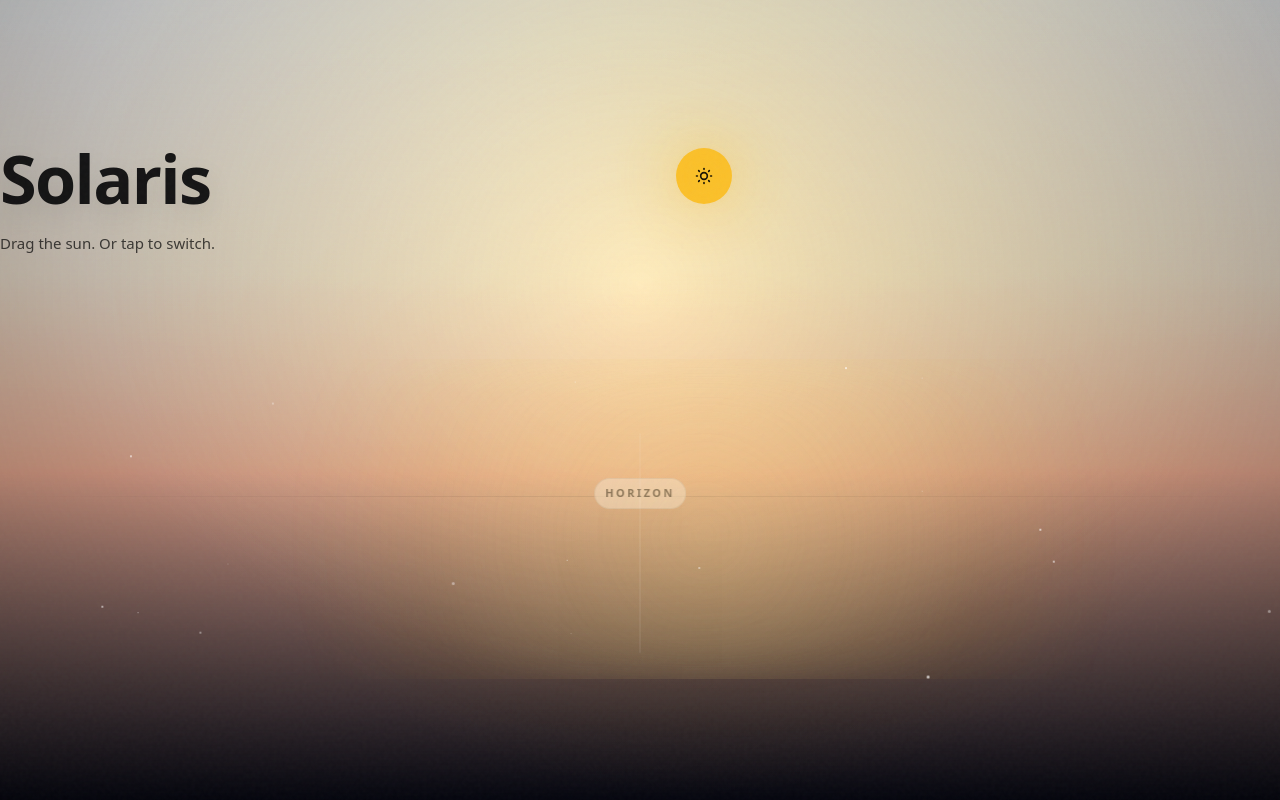
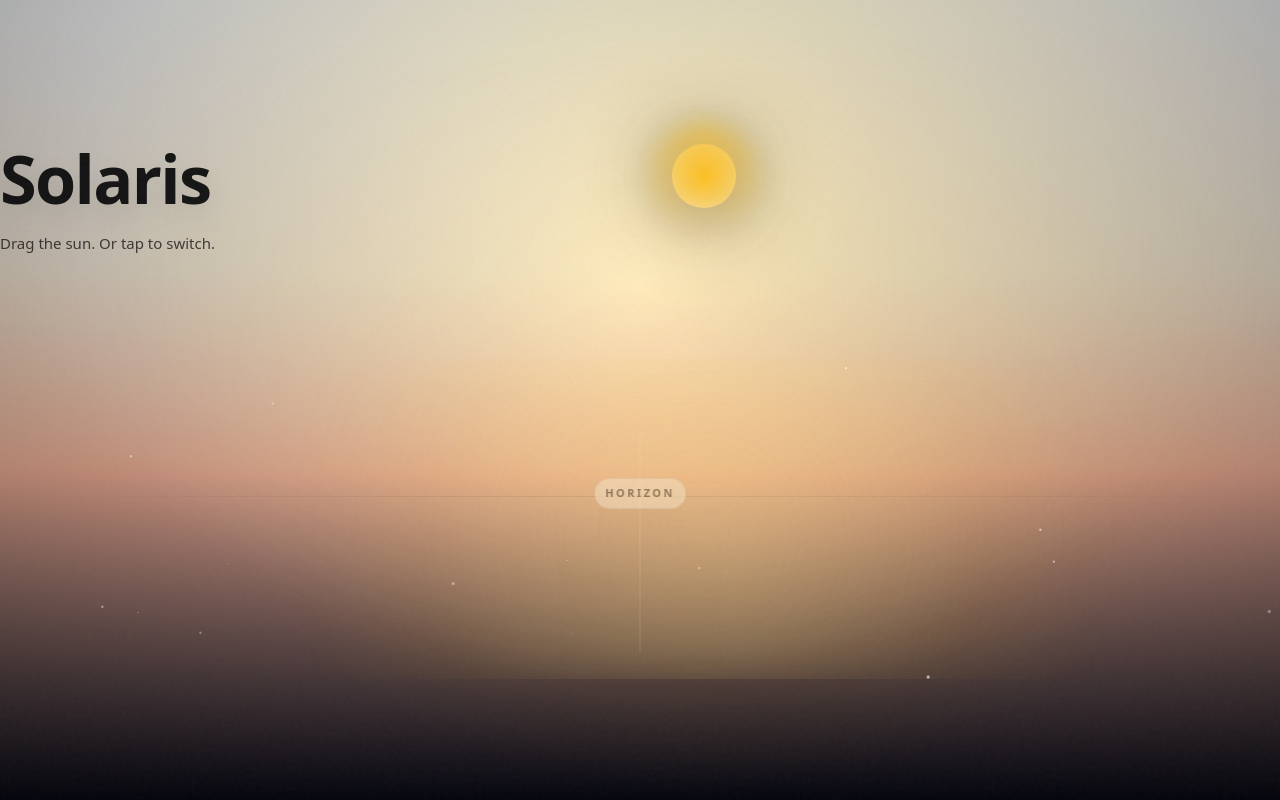
Before and after one commit to aniiKhachunts/solar-toggle, a React (Vite) app: page / in a window 1280 px wide. Built offline with nearby package versions, Linux system fonts and the light colour scheme.

Commit message:
Fixed functionality problems

```diff
--- a/src/App.css
+++ b/src/App.css
@@ -184,3 +184,59 @@
     50% { opacity: 0.6; }
     100% { transform: translateY(-80px); opacity: 0; }
 }
+
+@keyframes spin {
+    from { transform: rotate(0deg); }
+    to { transform: rotate(360deg); }
+}
+
+/* Sun Ray System */
+.sun-rays-container {
+    position: absolute;
+    inset: -30px;
+    display: flex;
+    align-items: center;
+    justify-content: center;
+    animation: spin 20s linear infinite;
+}
+
+.sun-ray {
+    position: absolute;
+    width: 2px;
+    height: 140%;
+    background: linear-gradient(to bottom, transparent, var(--color), transparent);
+    opacity: 0.2;
+    transform: rotate(calc(var(--index) * 45deg));
+}
+
+/* Glassmorphism Title Effect */
+.text-title {
+    background: linear-gradient(to bottom, #fff 30%, rgba(255,255,255,0.4));
+    -webkit-background-clip: text;
+    -webkit-text-fill-color: transparent;
+    filter: drop-shadow(0 4px 12px rgba(0,0,0,0.2));
+    letter-spacing: -0.05em;
+}
+
+/* Enhancing the Scene Backgrounds */
+.solar-scene {
+    background: var(--scene-bg);
+    transition: background 1s ease-in-out;
+}
+
+:root.mode-day {
+    --scene-bg: radial-gradient(circle at 50% -20%, #3b82f6, #1e3a8a, #020617);
+}
+
+:root.mode-night {
+    --scene-bg: radial-gradient(circle at 50% -20%, #1e1b4b, #0f172a, #020617);
+}
+
+/* Subtle Aurora effect */
+.aurora {
+    position: absolute;
+    inset: 0;
+    background: radial-gradient(circle at 50% 50%, rgba(96,165,250,0.05), transparent 50%);
+    mix-blend-mode: screen;
+    opacity: var(--dusk);
+}
--- a/src/App.tsx
+++ b/src/App.tsx
@@ -127,8 +127,7 @@ export default function App() {
                         </div>
 
                         <div className="absolute inset-0 pointer-events-none overflow-hidden">
-                            {!isDragging && particles.map((p, i) => (
-                                <div
+                            {particles.map((p, i) => (                                <div
                                     key={i}
                                     className="absolute rounded-full bg-white"
                                     style={{
--- a/src/components/SolarOrb.tsx
+++ b/src/components/SolarOrb.tsx
@@ -1,5 +1,4 @@
 import { useEffect, useRef, useState } from "react";
-import { Moon, SunMedium } from "lucide-react";
 
 type Props = {
     isNight: boolean;
@@ -46,8 +45,11 @@ export default function SolarOrb({ isNight, setIsNight, setIsDragging }: Props)
         const clampedY = clamp(y, 40, viewportRef.current.h - 40);
 
         const isBelow = clampedY > horizonY;
+
         root.classList.toggle("mode-night", isBelow);
         root.classList.toggle("mode-day", !isBelow);
+
+        setIsNight(prev => (prev !== isBelow ? isBelow : prev));
 
         root.style.setProperty("--sun-x", `${clampedX}px`);
         root.style.setProperty("--sun-y", `${clampedY}px`);
@@ -79,7 +81,6 @@ export default function SolarOrb({ isNight, setIsNight, setIsDragging }: Props)
             };
             draggingRef.current = false;
             setHintVisible(false);
-            setIsDragging(true);
             (e.currentTarget as HTMLElement).setPointerCapture(e.pointerId);
         };
 
@@ -92,6 +93,7 @@ export default function SolarOrb({ isNight, setIsNight, setIsDragging }: Props)
 
             if (!draggingRef.current && dist > threshold) {
                 draggingRef.current = true;
+                setIsDragging(true);
             }
 
             if (!draggingRef.current) return;
@@ -125,14 +127,16 @@ export default function SolarOrb({ isNight, setIsNight, setIsDragging }: Props)
             if (isTap) {
                 setIsNight(!isNight);
             } else {
-                const shouldBeNight = e.clientY > horizonY;
-                setIsNight(shouldBeNight);
                 setVars(e.clientX, e.clientY);
             }
 
             startRef.current = null;
+
+            if (draggingRef.current) {
+                setIsDragging(false);
+            }
+
             draggingRef.current = false;
-            setIsDragging(false);
         };
 
         el.addEventListener("pointerdown", onPointerDown);
@@ -149,7 +153,7 @@ export default function SolarOrb({ isNight, setIsNight, setIsDragging }: Props)
             el.removeEventListener("pointerleave", onPointerUp);
             if (rafRef.current) cancelAnimationFrame(rafRef.current);
         };
-    }, [isNight, horizonY]);
+    }, [horizonY]);
 
     useEffect(() => {
         const timer = setTimeout(() => setHintVisible(false), 2500);
@@ -167,8 +171,6 @@ export default function SolarOrb({ isNight, setIsNight, setIsDragging }: Props)
             }}
         >
             <div ref={ref} className="relative cursor-pointer">
-                <div className="orb-pulse" />
-
                 {hintVisible && (
                     <div className="absolute -top-10 left-1/2 -translate-x-1/2 text-[11px] opacity-60 whitespace-nowrap">
                         Drag or tap
@@ -180,17 +182,41 @@ export default function SolarOrb({ isNight, setIsNight, setIsDragging }: Props)
                         e.stopPropagation();
                         setIsNight(!isNight);
                     }}
-                    className="w-14 h-14 rounded-full grid place-items-center transition active:scale-90 hover:scale-105"
-                    style={{
-                        background: isNight
-                            ? "rgba(96,165,250,0.15)"
-                            : "rgba(251,191,36,0.95)",
-                        boxShadow: isNight
-                            ? "0 0 30px rgba(96,165,250,0.25)"
-                            : "0 0 60px rgba(251,191,36,0.45)",
-                    }}
+                    className="relative w-16 h-16 rounded-full transition active:scale-90 hover:scale-105"
                 >
-                    {isNight ? <Moon size={20} /> : <SunMedium size={20} />}
+                    <div
+                        className="absolute inset-0 rounded-full"
+                        style={{
+                            background: isNight
+                                ? "radial-gradient(circle, rgba(96,165,250,0.9), rgba(96,165,250,0.2) 60%, transparent)"
+                                : "radial-gradient(circle, rgba(251,191,36,1), rgba(251,191,36,0.4) 60%, transparent)",
+                            boxShadow: isNight
+                                ? "0 0 40px rgba(0, 0, 0,0.5)"
+                                : "0 0 80px rgba(0, 0, 0,0.8)"
+                        }}
+                    />
+
+                    <div
+                        className="absolute inset-[-20px] rounded-full pointer-events-none"
+                        style={{
+                            background: isNight
+                                ? "conic-gradient(from 0deg, rgba(96,165,250,0.4), transparent, rgba(96,165,250,0.4))"
+                                : "conic-gradient(from 0deg, rgba(251,191,36,0.6), transparent, rgba(251,191,36,0.6))",
+                            filter: "blur(10px)",
+                            opacity: 0.8,
+                            animation: "spin 10s linear infinite"
+                        }}
+                    />
+
+                    <div
+                        className="absolute inset-[-30px] rounded-full pointer-events-none"
+                        style={{
+                            background: isNight
+                                ? "radial-gradient(circle, rgba(96,165,250,0.2), transparent 70%)"
+                                : "radial-gradient(circle, rgba(251,191,36,0.3), transparent 70%)",
+                            filter: "blur(20px)"
+                        }}
+                    />
                 </div>
             </div>
         </div>
```
